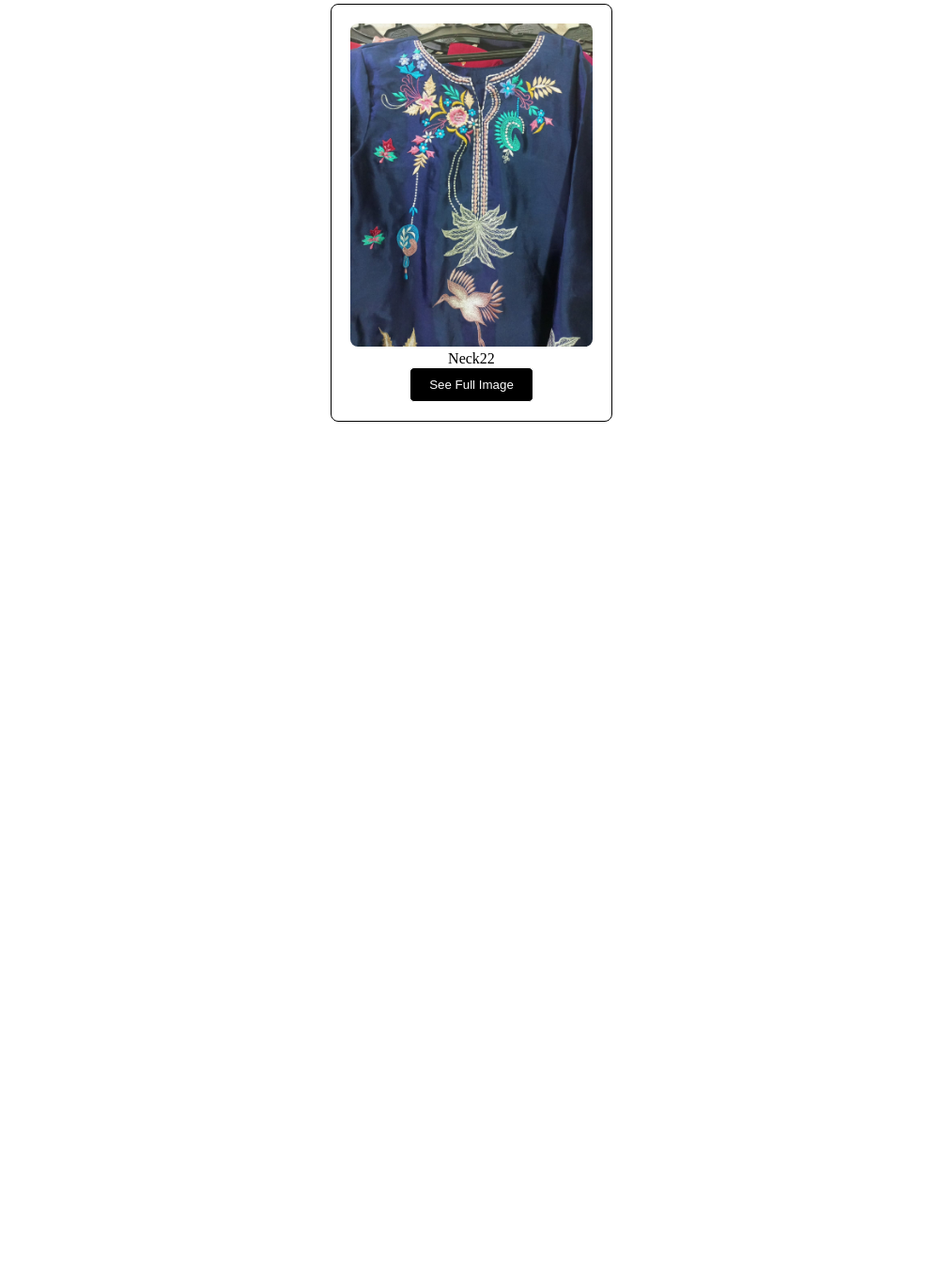
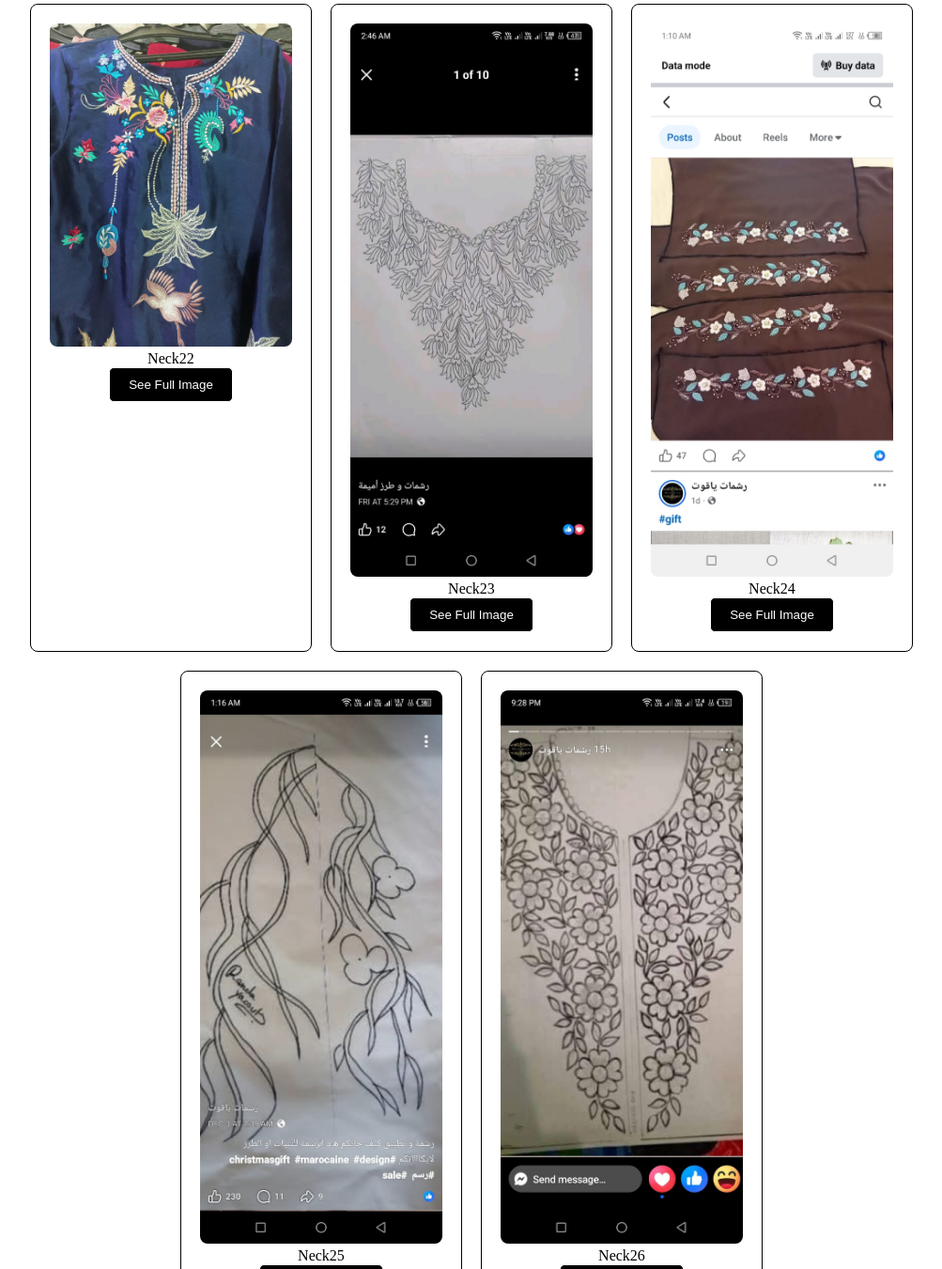
Before and after one commit to saifullahp/Design-by-Aiman-neck, a plain HTML site: page index.html in a window 1280 px wide. Shown: the part 4554-5905 px from the top of the page at 94% size, without its empty margins (138-1141 px from the left). Before the commit the page ends 5023 px from the top, so only its background shows below. Drawn offline with Linux system fonts and the light colour scheme.

Commit message:
Add files via upload

```diff
--- a/index.html
+++ b/index.html
@@ -128,6 +128,27 @@
 <p>Neck22</p>
 <button><a href="n22.jpg">See Full Image</a></button>
 </div>
+<div class="card">
+<img src="n23.jpg" >
+<p>Neck23</p>
+<button><a href="n23.jpg">See Full Image</a></button>
+</div>
+<div class="card">
+<img src="n24.jpg" >
+<p>Neck24</p>
+<button><a href="n24.jpg">See Full Image</a></button>
+</div>
+<div class="card">
+<img src="n25.jpg" >
+<p>Neck25</p>
+<button><a href="n25.jpg">See Full Image</a></button>
+</div>
+<div class="card">
+<img src="n26.jpg" >
+<p>Neck26</p>
+<button><a href="n26.jpg">See Full Image</a></button>
+</div>
+
 </div>
 
 
```
Also changed, not shown: n16.jpg (added), n23.jpg (added), n24.jpg (added), n25.jpg (added), n26.jpg (added).
